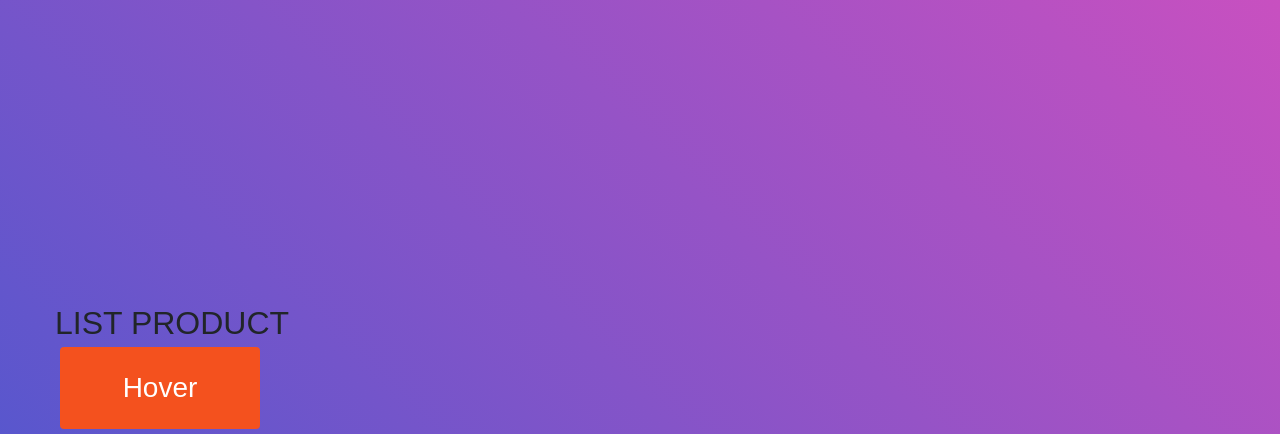
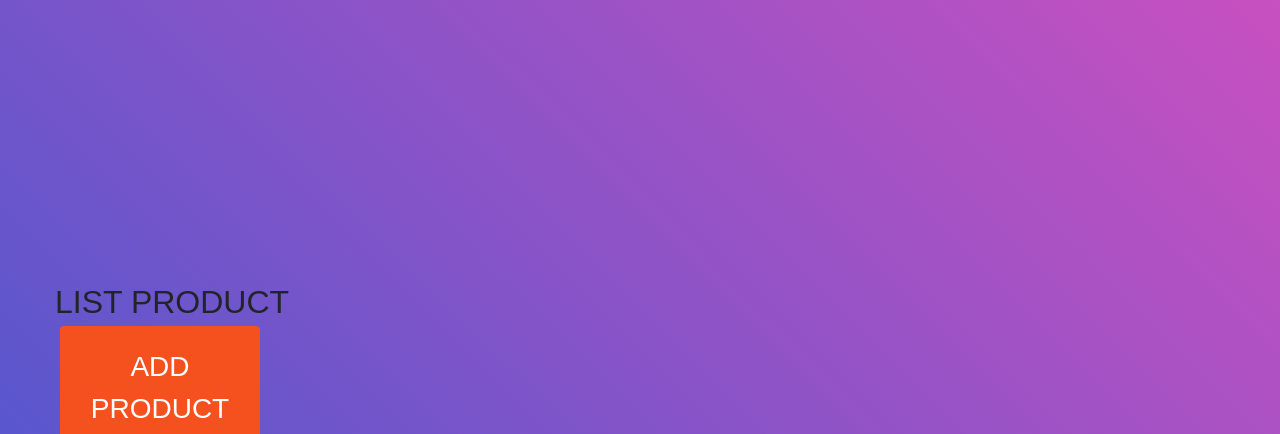
Before and after one commit to batkhai290499/AssignmentNBK, a PHP site: page / in a window 1280 px wide. Shown: the top 434 px of the page. Run offline with PHP 8.4, Linux system fonts and the light colour scheme; data that the repository does not hold is empty; some libraries are stand-ins or nearby versions.

Commit message:
Update index.php

```diff
--- a/index.php
+++ b/index.php
@@ -69,7 +69,7 @@
 			<div class="wrap-table100">
 				<div class="table100">
 				<h2>LIST PRODUCT</h2>
-				<button class="button" style="vertical-align:middle"><span>Hover </span></button>
+				<button class="button" style="vertical-align:middle" href="./product_editing.php"><span>ADD PRODUCT </span></button>
 					<table>
 						<thead>
 							<tr class="table100-head">
```
